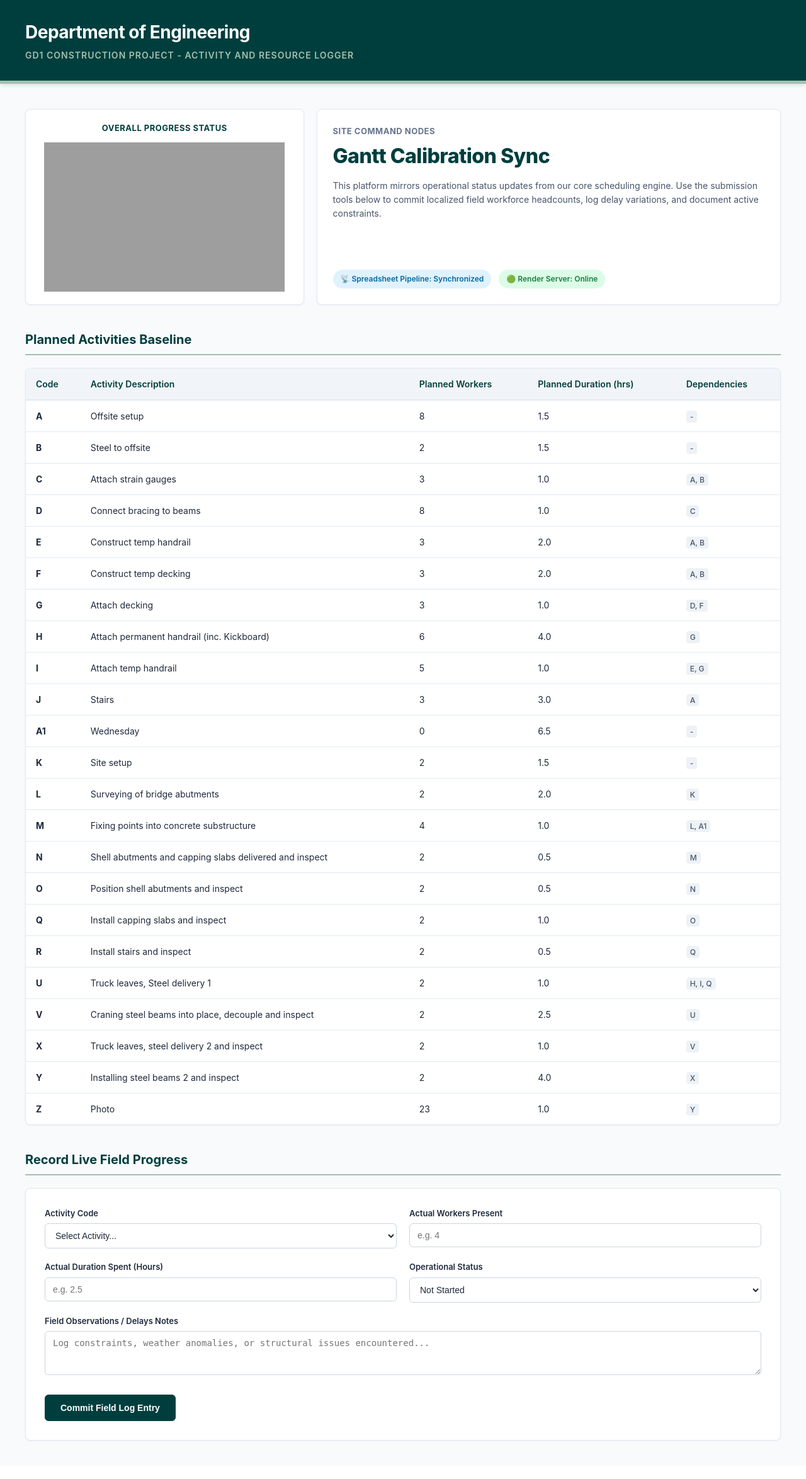
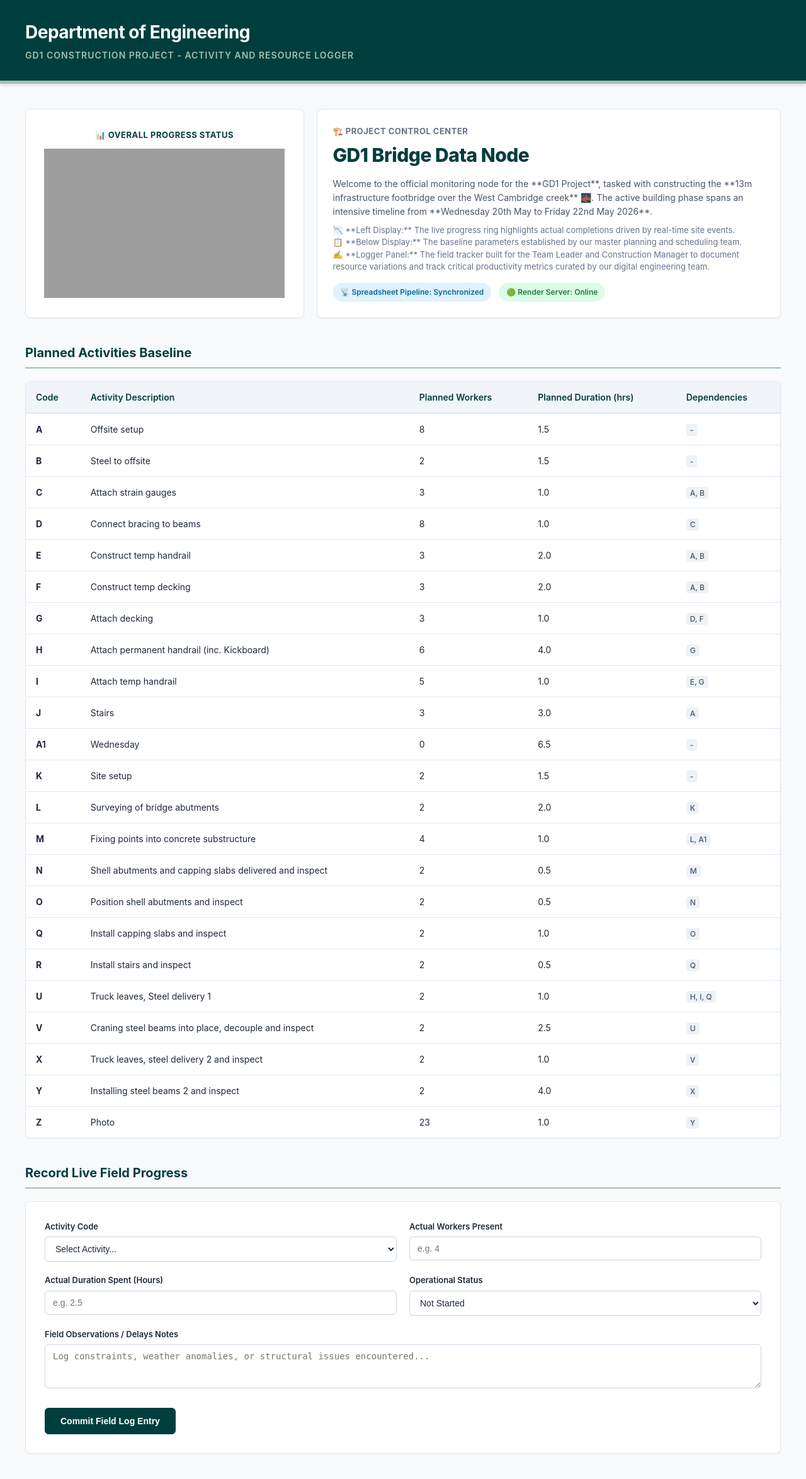
Before and after one commit to sm2847/construction-logger, a Flask app: page / in a window 1280 px wide. Shown: the whole page at 63% size. Before the commit the page ends 2288 px from the top, so only its background shows below. Run offline with Flask 3, Linux system fonts and the light colour scheme; grey boxes are pictures that could not be loaded.

Commit message:
added official project descriptions and layout constraints for gd1 bridge tracking

```diff
--- a/templates/index.html
+++ b/templates/index.html
@@ -295,7 +295,7 @@
         <div class="analytics-grid">
 
             <div class="analytics-card-chart">
-                <h3 style="margin: 0 0 12px 0; font-size: 13px; color: var(--dark-cambridge); text-transform: uppercase; letter-spacing: 0.5px; font-weight: 700;">Overall Progress Status</h3>
+                <h3 style="margin: 0 0 12px 0; font-size: 13px; color: var(--dark-cambridge); text-transform: uppercase; letter-spacing: 0.5px; font-weight: 700;">📊 Overall Progress Status</h3>
 
                 <iframe width="382" height="237" seamless frameborder="0" scrolling="no" src="https://docs.google.com/spreadsheets/d/e/2PACX-1vTldeCOJ-syPDiaKJMmwr8u2YBmPTCWvXlNS4TnStWTqOx12BpS7Hgf9kBTPTwJD-qtLLYq3SZYHbbc/pubchart?oid=1078969309&amp;format=interactive"></iframe>
 
@@ -303,10 +303,15 @@
 
             <div class="analytics-card-status">
                 <div>
-                    <h3 style="margin: 0 0 5px 0; font-size: 13px; color: #64748B; text-transform: uppercase; letter-spacing: 0.5px; font-weight: 700;">Site Command Nodes</h3>
-                    <h1 style="margin: 0; font-size: 32px; color: var(--dark-cambridge); font-weight: 800; letter-spacing: -0.5px;">Gantt Calibration Sync</h1>
+                    <h3 style="margin: 0 0 5px 0; font-size: 13px; color: #64748B; text-transform: uppercase; letter-spacing: 0.5px; font-weight: 700;">🏗️ Project Control Center</h3>
+                    <h1 style="margin: 0; font-size: 30px; color: var(--dark-cambridge); font-weight: 800; letter-spacing: -0.5px;">GD1 Bridge Data Node</h1>
                     <p style="margin: 12px 0 0 0; font-size: 14px; color: #475569; line-height: 1.6;">
-                        This platform mirrors operational status updates from our core scheduling engine. Use the submission tools below to commit localized field workforce headcounts, log delay variations, and document active constraints.
+                        Welcome to the official monitoring node for the **GD1 Project**, tasked with constructing the **13m infrastructure footbridge over the West Cambridge creek** 🌉. The active building phase spans an intensive timeline from **Wednesday 20th May to Friday 22nd May 2026**.
+                    </p>
+                    <p style="margin: 8px 0 0 0; font-size: 13px; color: #64748B; line-height: 1.5;">
+                        📉 **Left Display:** The live progress ring highlights actual completions driven by real-time site events.<br>
+                        📋 **Below Display:** The baseline parameters established by our master planning and scheduling team.<br>
+                        ✍️ **Logger Panel:** The field tracker built for the Team Leader and Construction Manager to document resource variations and track critical productivity metrics curated by our digital engineering team.
                     </p>
                 </div>
                 <div style="display: flex; gap: 12px; margin-top: 15px; flex-wrap: wrap;">
```
